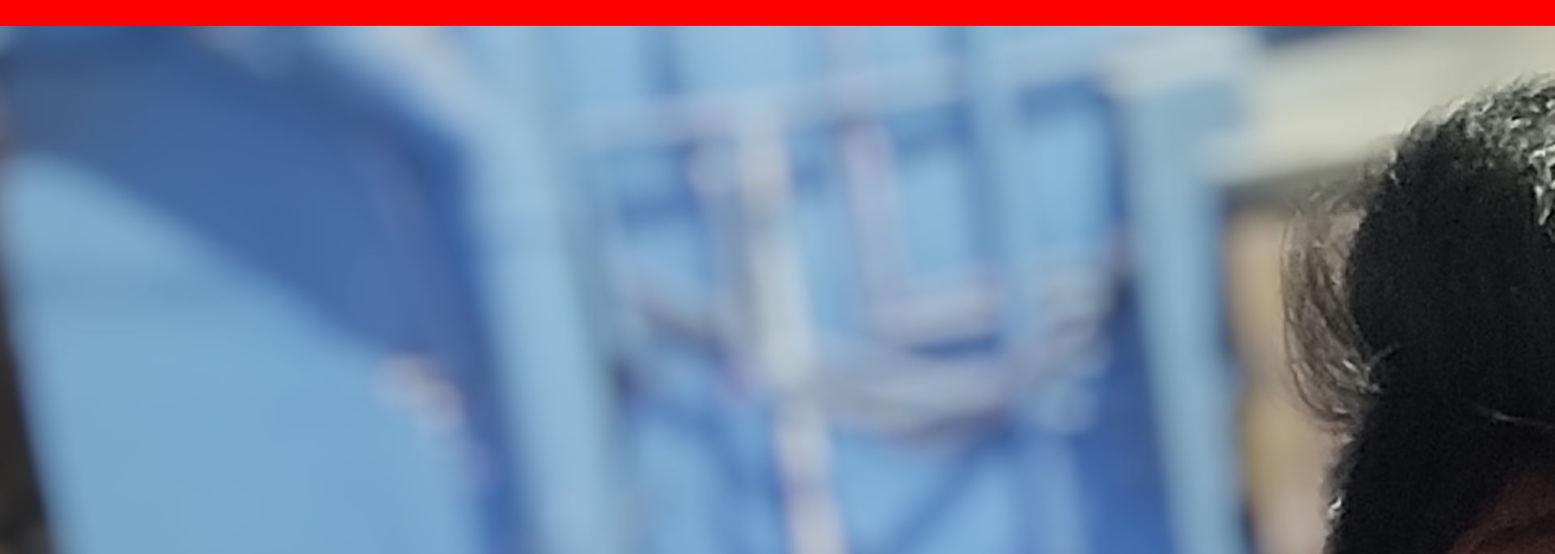
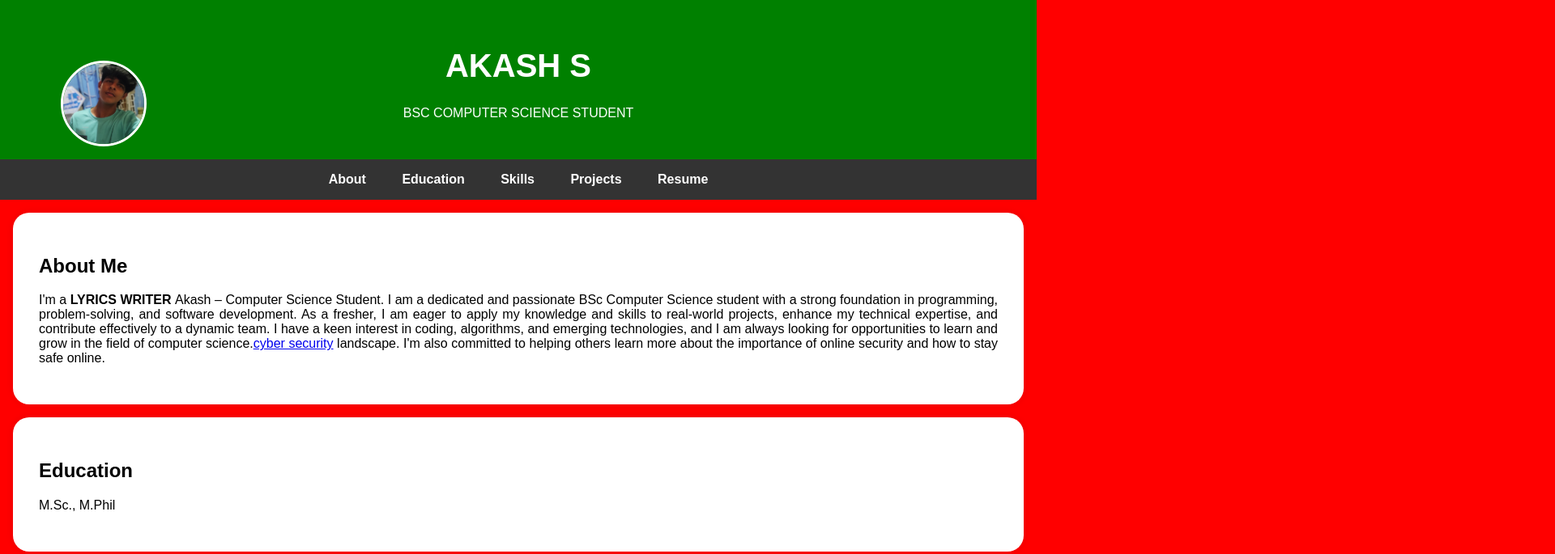
Before and after one commit to akash1250f/Digital-portfoli-, a plain HTML site: page index.html in a window 1280 px wide. Shown: the top 685 px of the page at 81% size, 1920 px wide, since content can reach past the window. Drawn offline with Linux system fonts and the light colour scheme.

Commit message:
Update index.html

```diff
--- a/index.html
+++ b/index.html
@@ -11,37 +11,39 @@
         }
 
         header {
-            background-color: green();
+            background-color: green;
             color: white;
             text-align: center;
             padding: 2rem 0;
-            position: relative; /* Add this */
+            position: relative;
         }
 
         .header-content h1 {
             font-size: 2.5rem;
         }
 
-        /* Add styles for the round profile picture */
         .profile-picture {
-            width: 100px; /* Adjust the size as needed */
+            width: 100px;
             height: 100px;
-            border-radius: 75%; /* Create a circular shape */
-            object-fit: cover; /* To ensure the image fills the circular area */
-            position: absolute; /* Add this */
-            top: 75px; /* Adjust top position as needed */
-            left: 75px; /* Adjust left position as needed */
+            border-radius: 50%;
+            object-fit: cover;
+            position: absolute;
+            top: 75px;
+            left: 75px;
+            border: 3px solid white;
         }
 
         nav {
-            background-color: white;
+            background-color: #333;
             color: white;
             text-align: center;
+            padding: 1rem 0;
         }
 
         nav ul {
             list-style-type: none;
             padding: 0;
+            margin: 0;
         }
 
         nav ul li {
@@ -51,7 +53,12 @@
 
         nav ul li a {
             text-decoration: none;
-            color: #fff;
+            color: white;
+            font-weight: bold;
+        }
+
+        nav ul li a:hover {
+            color: #ddd;
         }
 
         .section-content {
@@ -64,24 +71,24 @@
         }
 
         .download-button {
-            background-color: white;
+            background-color: green;
             color: white;
             padding: 0.5rem 1rem;
             text-decoration: none;
             border-radius: 20px;
             display: inline-block;
             margin-top: 10px;
-            align-self: center;
+            font-weight: bold;
         }
 
         .download-button:hover {
-            background-color: white;
+            background-color: darkgreen;
         }
 
         footer {
             text-align: center;
             padding: 1rem 0;
-            background-color: red;
+            background-color: #333;
             color: white;
         }
 
@@ -94,8 +101,7 @@
 <body>
     <header>
         <div class="header-content">
-            <!-- Add your profile picture here -->
-            <img src="./photo.jpg" alt="" class="">
+            <img src="./photo.jpg" alt="Profile Picture" class="profile-picture">
             <h1>AKASH S</h1>
             <p>BSC COMPUTER SCIENCE STUDENT</p>
         </div>
@@ -108,25 +114,20 @@
             <li><a href="#skills">Skills</a></li>
             <li><a href="#projects">Projects</a></li>
             <li><a href="#resume">Resume</a></li>
-
         </ul>
     </nav>
 
     <section id="about">
         <div class="section-content">
             <h2>About Me</h2>
-            <p>I'm a <b>LYRICS WRITER </b>Akash – Computer Science Student.
-
-I am a dedicated and passionate BSc Computer Science student with a strong foundation in programming, problem-solving, and software development. As a fresher, I am eager to apply my knowledge and skills to real-world projects, enhance my technical expertise, and contribute effectively to a dynamic team. I have a keen interest in coding, algorithms, and emerging technologies, and I am always looking for opportunities to learn and grow in the field of computer science.<a href="https://techtrainer20.github.io/git_con2/" traget="_target">cyber security </a> landscape. I'm also committed to helping others learn more about the importance of online security and how to stay safe online..</p>
+            <p>I'm a <b>LYRICS WRITER </b>Akash – Computer Science Student. I am a dedicated and passionate BSc Computer Science student with a strong foundation in programming, problem-solving, and software development. As a fresher, I am eager to apply my knowledge and skills to real-world projects, enhance my technical expertise, and contribute effectively to a dynamic team. I have a keen interest in coding, algorithms, and emerging technologies, and I am always looking for opportunities to learn and grow in the field of computer science.<a href="https://techtrainer20.github.io/git_con2/" target="_blank">cyber security</a> landscape. I'm also committed to helping others learn more about the importance of online security and how to stay safe online.</p>
         </div>
     </section>
 
     <section id="education">
         <div class="section-content">
             <h2>Education</h2>
-            <p>M.Sc.,M.Phil</p>
-
-
+            <p>M.Sc., M.Phil</p>
         </div>
     </section>
 
@@ -134,15 +135,15 @@ I am a dedicated and passionate BSc Computer Science student with a strong found
         <div class="section-content">
             <h2>Skills</h2>
             <ul>
-                <li>VIDEO & editing  </li>
-                <li>ethical hacking </li>
+                <li>VIDEO & editing</li>
+                <li>ethical hacking</li>
                 <li>Gamer</li>
                 <li>Python</li>
-                <li>singing </li>
-                <li>lyrics writing </li>
-                <li>sports </li>
-                <li>c++</li>
-                <li>statistics </li>
+                <li>singing</li>
+                <li>lyrics writing</li>
+                <li>sports</li>
+                <li>C++</li>
+                <li>statistics</li>
             </ul>
         </div>
     </section>
@@ -155,20 +156,17 @@ I am a dedicated and passionate BSc Computer Science student with a strong found
                 <li><a href="#">Cloud Security IBM</a></li>
                 <li><a href="#">IBM chatbot</a></li>
                 <li><a href="#">chatbot</a></li>
-                <!-- Add more project links here -->
             </ul>
         </div>
     </section>
 
     <section id="resume">
-
         <div class="section-content">
             <center>
-            <h2>Resume</h2>
-            <a href="./mycv.pdf" target="_blank" class="download-button">Download CV</a>
-        </center>
+                <h2>Resume</h2>
+                <a href="./mycv.pdf" target="_blank" class="download-button">Download CV</a>
+            </center>
         </div>
-
     </section>
 
     <footer>
```
